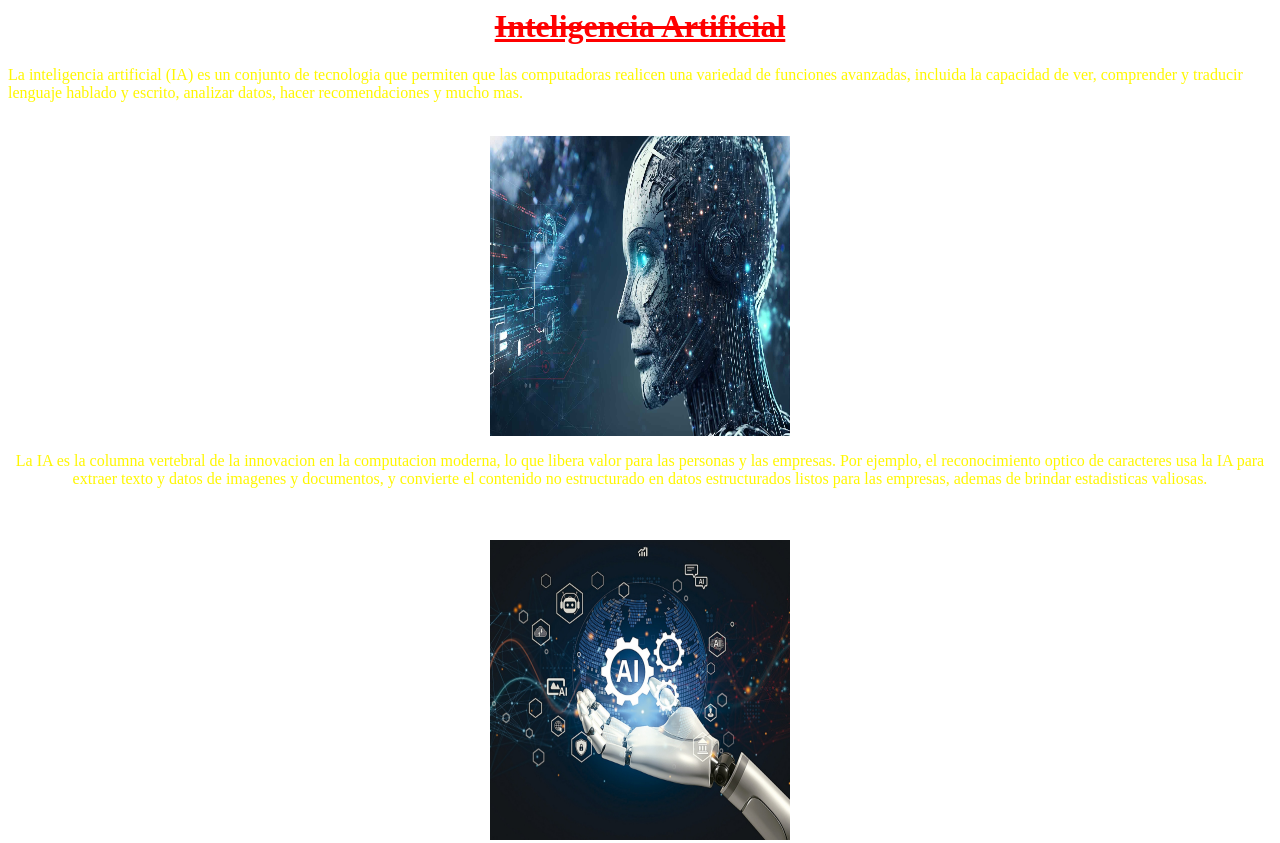
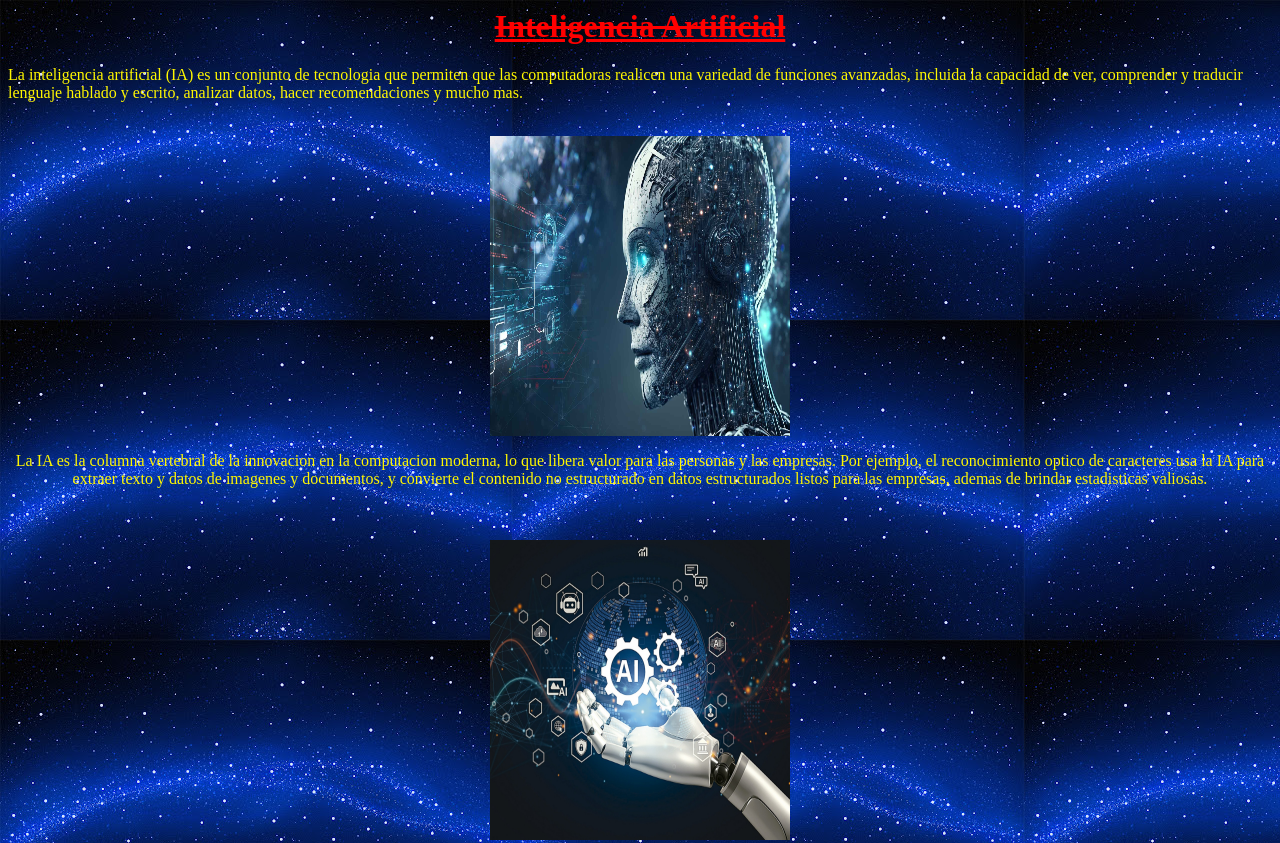
Before and after one commit to DeberesDS/Inteligencia-Artificial, a plain HTML site: page index.html in a window 1280 px wide. Shown: the top 843 px of the page. Drawn offline with Linux system fonts and the light colour scheme.

Commit message:
Update index.html

```diff
--- a/index.html
+++ b/index.html
@@ -2,7 +2,7 @@
   <head>
     <title>INTELIGENCIA ARTIFICIAL</title>
   </head>
-  <body background="cielo.avif">
+  <body background="Cielo.jpg">
     <h1 style ="color:red"; font size ="26 px"; font style ="arial"; align ="center"><u><del>Inteligencia Artificial</del></u></h1>
     <p style ="color:#FFF700"; font size ="14 px"; font style ="arial">La inteligencia artificial (IA) es un conjunto de tecnologia que permiten que las computadoras realicen una variedad de funciones avanzadas, incluida la capacidad de ver, comprender y traducir lenguaje hablado y escrito, analizar datos, hacer recomendaciones y mucho mas.
     <br>
```
